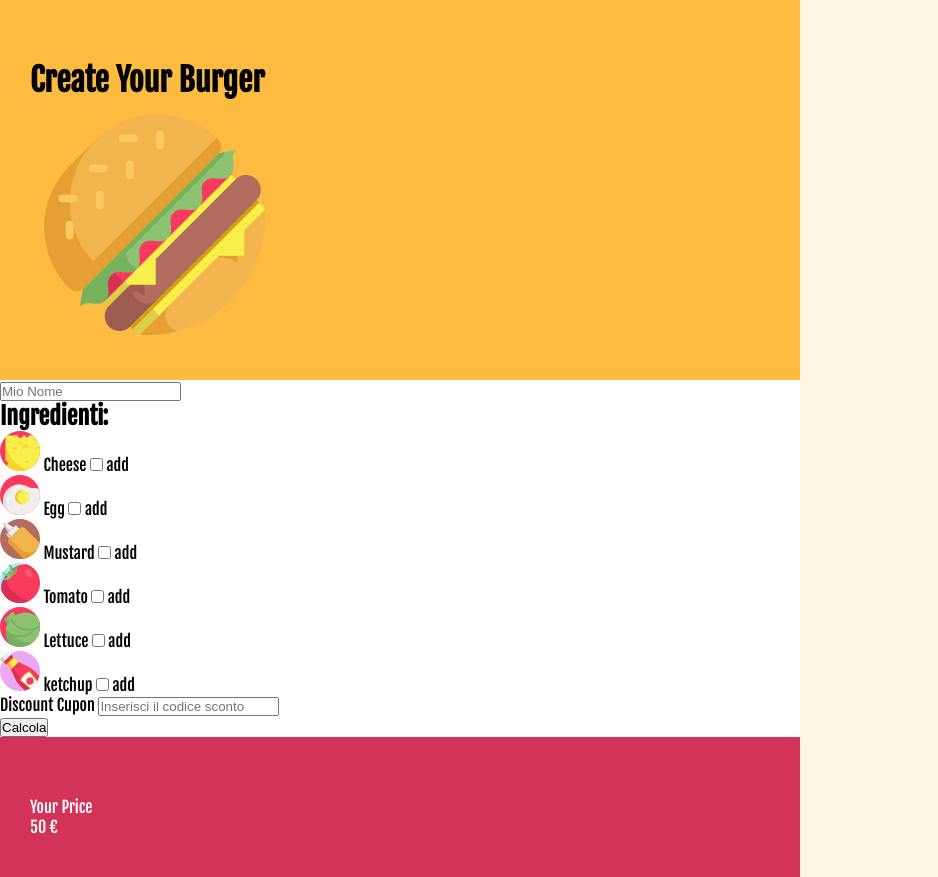
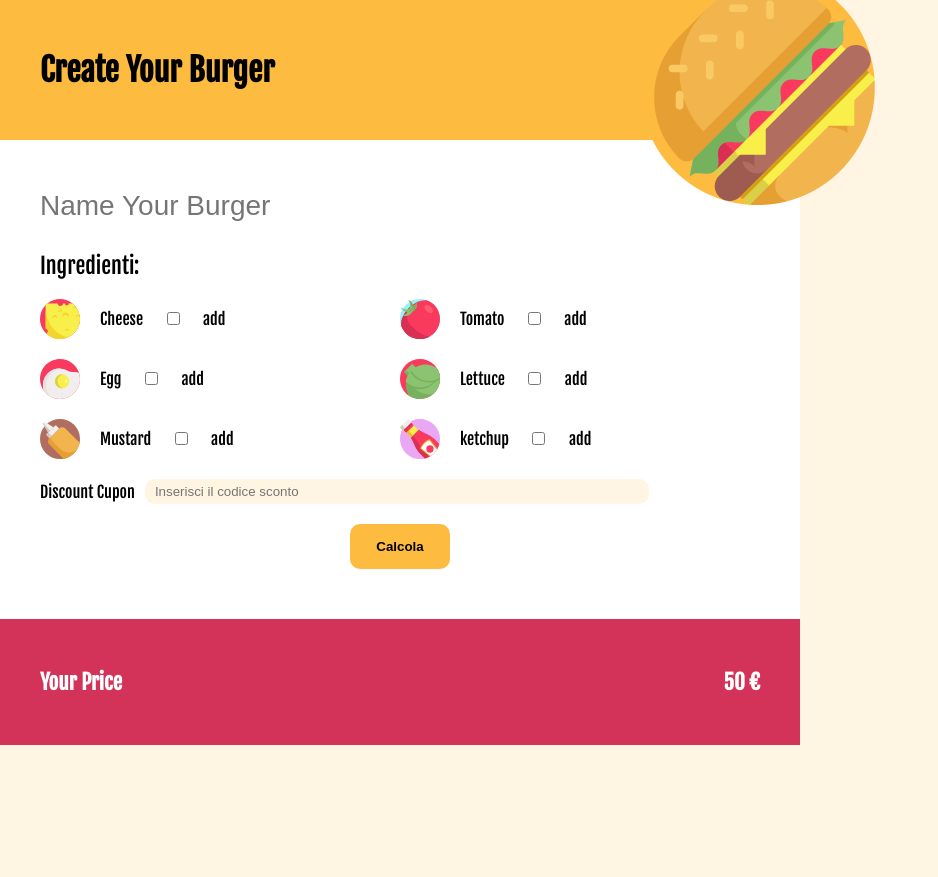
Before and after one commit to a-benvenuti/js-burger, a plain HTML site: page index.html in a window 1280 px wide. Shown: the whole page, without its empty margins (0-938 px from the left). After the commit the page ends 800 px from the top, so only its background shows below. Drawn offline with Linux system fonts and the light colour scheme.

Commit message:
customize 1

```diff
--- a/css/style.css
+++ b/css/style.css
@@ -16,26 +16,96 @@
 }
 /* /COLOR */
 /* MIX */
+.flex_display{
+  display: flex;
+}
 .page_container{
   max-width: 800px;
   background-color: white;
 }
+.set_padding{
+  padding: 50px 40px;
+}
+.set_padding_main{
+  padding: 190px 40px 50px;
+}
 .img-resize{
   height: 40px;
+  margin-right: 20px;
 }
 /* /MIX */
+/* btn */
+#btn_calcola{
+  border: none;
+  border-radius: 10px;
+  padding: 15px 26px;
+  font-weight: bold;
+  cursor: pointer;
+}
+/* /btn */
 body{
+  height: 100vh;
   font-family: 'Fjalla One', sans-serif;
   background-color: #fff5e2;
 }
-/* --------------------------- */
-
+/* INTESTAZIONE */
 header{
-  padding: 60px 40px 40px 30px;
+  height: 140px;
+  width: 800px;
+  position: fixed;
+  top: 0;
+}
+.logo_burger{
+  position: fixed;
+  top: -30px;
+  left: 640px;
+}
+/* /INTESTAZIONE */
+/* ------------MAIN----------- */
+.ingredienti_wrapper h2{
+  margin-top: 30px;
+  font-size: 22px;
+  font-weight: lighter;
 }
 .lista_ingredienti{
-  list-style: none;
+  flex-wrap: wrap;
 }
+.lista_ingredienti li{
+  width: 50%;
+  align-items: center;
+  margin-top: 20px;
+}
+.lista_ingredienti li input{
+  margin: 0px 20px;
+}
+.codice_sconto{
+  align-items: center;
+  margin: 20px 0px;
+}
+#burger_name_input, #sconto_input{
+  border: none;
+  width: 70%;
+}
+#burger_name_input{
+  font-size: 28px;
+}
+#sconto_input{
+  background-color: #fff5e2;
+  padding: 5px 10px;
+  border-radius: 10px;
+  margin-left: 10px;
+}
+.button_calculate{
+  justify-content: center;
+}
+/* ------------/MAIN----------- */
+/* PREZZO FINALE */
 footer{
-  padding: 60px 40px 40px 30px;
+  justify-content: space-between;
 }
+footer div{
+  font-size: 21px;
+  font-weight: bold;
+}
+
+/* /PREZZO FINALE */
--- a/index.html
+++ b/index.html
@@ -16,42 +16,42 @@
   <body>
   <div class="page_container">
     <!-- INTESTAZIONE -->
-    <header class="title_wrapper header-color">
+    <header class="title_wrapper header-color set_padding">
       <h1>Create Your Burger</h1>
-      <img src="img/burger-top.png" alt="logo">
+      <img class="logo_burger" src="img/burger-top.png" alt="logo">
     </header>
     <!-- /INTESTAZIONE -->
 
     <!-- CREAZIONE BURGER -->
-    <main>
+    <main class="set_padding_main">
       <div class="burger_name_wrapper">
-        <input id="burger_name_input" type="text" placeholder="Mio Nome">
+        <input id="burger_name_input" type="text" placeholder="Name Your Burger">
       </div>
       <div class="ingredienti_wrapper">
         <h2>Ingredienti:</h2>
-        <ul class="lista_ingredienti">
-          <li> <img src="img/cheese.svg" alt="formaggio" class="img-resize"> <label for="cheese"> Cheese <input id="" class="add_ingredienti" type="checkbox" value="5"> add</label> </li>
-          <li> <img src="img/fried-egg.svg" alt="uova" class="img-resize"> <label for="egg"> Egg <input id="" class="add_ingredienti" type="checkbox" value="4"> add</label> </li>
-          <li> <img src="img/mustard.svg" alt="senape" class="img-resize"> <label for="mustard"> Mustard <input id=""  class="add_ingredienti"type="checkbox" value="1"> add</label> </li>
-          <li> <img src="img/tomato.svg" alt="pomodoro" class="img-resize"> <label for="tomato"> Tomato <input id="" class="add_ingredienti" type="checkbox" value="2"> add</label> </li>
-          <li> <img src="img/lettuce.svg" alt="lattuga" class="img-resize"> <label for="latuge"> Lettuce <input id="" class="add_ingredienti" type="checkbox" value="3"> add</label> </li>
-          <li> <img src="img/ketchup.svg" alt="ketchup" class="img-resize"> <label for="ketchup"> ketchup <input id="" class="add_ingredienti" type="checkbox" value="1"> add</label> </li>
+        <ul class="lista_ingredienti flex_display">
+          <li class="flex_display"> <img src="img/cheese.svg" alt="formaggio" class="img-resize"> <label for="cheese"> Cheese <input id="" class="add_ingredienti" type="checkbox" value="5"> add</label> </li>
+          <li class="flex_display"> <img src="img/tomato.svg" alt="pomodoro" class="img-resize"> <label for="tomato"> Tomato <input id="" class="add_ingredienti" type="checkbox" value="2"> add</label> </li>
+          <li class="flex_display"> <img src="img/fried-egg.svg" alt="uova" class="img-resize"> <label for="egg"> Egg <input id="" class="add_ingredienti" type="checkbox" value="4"> add</label> </li>
+          <li class="flex_display"> <img src="img/lettuce.svg" alt="lattuga" class="img-resize"> <label for="latuge"> Lettuce <input id="" class="add_ingredienti" type="checkbox" value="3"> add</label> </li>
+          <li class="flex_display"> <img src="img/mustard.svg" alt="senape" class="img-resize"> <label for="mustard"> Mustard <input id=""  class="add_ingredienti"type="checkbox" value="1"> add</label> </li>
+          <li class="flex_display"> <img src="img/ketchup.svg" alt="ketchup" class="img-resize"> <label for="ketchup"> ketchup <input id="" class="add_ingredienti" type="checkbox" value="1"> add</label> </li>
         </ul>
       </div>
-      <div class="codice_sconto">
+      <div class="codice_sconto flex_display">
         <label for="cupon_input">Discount Cupon</label>
         <input id="sconto_input" type="text" placeholder="Inserisci il codice sconto">
       </div>
-      <div class="button-calculate">
-        <button id="btn_calcola">Calcola</button>
+      <div class="button_calculate flex_display">
+        <button class="header-color" id="btn_calcola">Calcola</button>
       </div>
     </main>
     <!-- /CREAZIONE BURGER -->
 
     <!-- PREZZO FINALE -->
-   <footer class="footer-color">
-     <div>Your Price</div>
-     <div id="total">50 €</div>
+   <footer class="flex_display footer-color set_padding">
+     <div class="item_footer">Your Price</div>
+     <div class="item_footer" id="total">50 €</div>
    </footer>
    <!-- /PREZZO FINALE -->
   </div>
```
